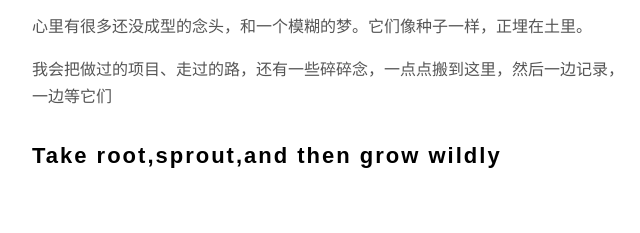
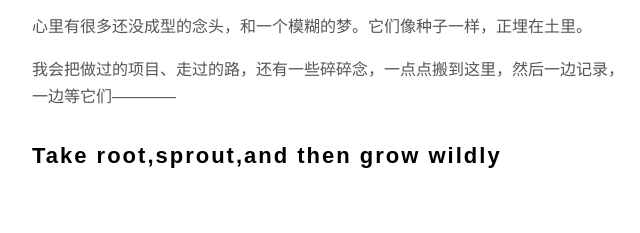
Before and after one commit to ENE-duo/astro-blog-starter-template, an Astro site: page / in a window 1280 px wide. Shown: the part 304-537 px from the top of the page, 308-948 px from the left. Built offline with nearby package versions, Linux system fonts and the light colour scheme; Astro itself is replaced by a stand-in of ours.

Commit message:
Update index.astro

```diff
--- a/src/pages/index.astro
+++ b/src/pages/index.astro
@@ -16,7 +16,7 @@ import { SITE_TITLE, SITE_DESCRIPTION } from "../consts";
 			<p class="lead">Hi，我是 dwoduo，2005 年生。一个在代码里种树的人。</p>
 			<p>白天，把模型塞进小小的端侧；闲暇，把日子揉进几行代码。</p>
 			<p>心里有很多还没成型的念头，和一个模糊的梦。它们像种子一样，正埋在土里。</p>
-			<p>我会把做过的项目、走过的路，还有一些碎碎念，一点点搬到这里，然后一边记录，一边等它们</p>
+			<p>我会把做过的项目、走过的路，还有一些碎碎念，一点点搬到这里，然后一边记录，一边等它们———— </p>
 			<p class="motto">Take root,sprout,and then grow wildly</p>
 		</main>
 		<Footer />
```
